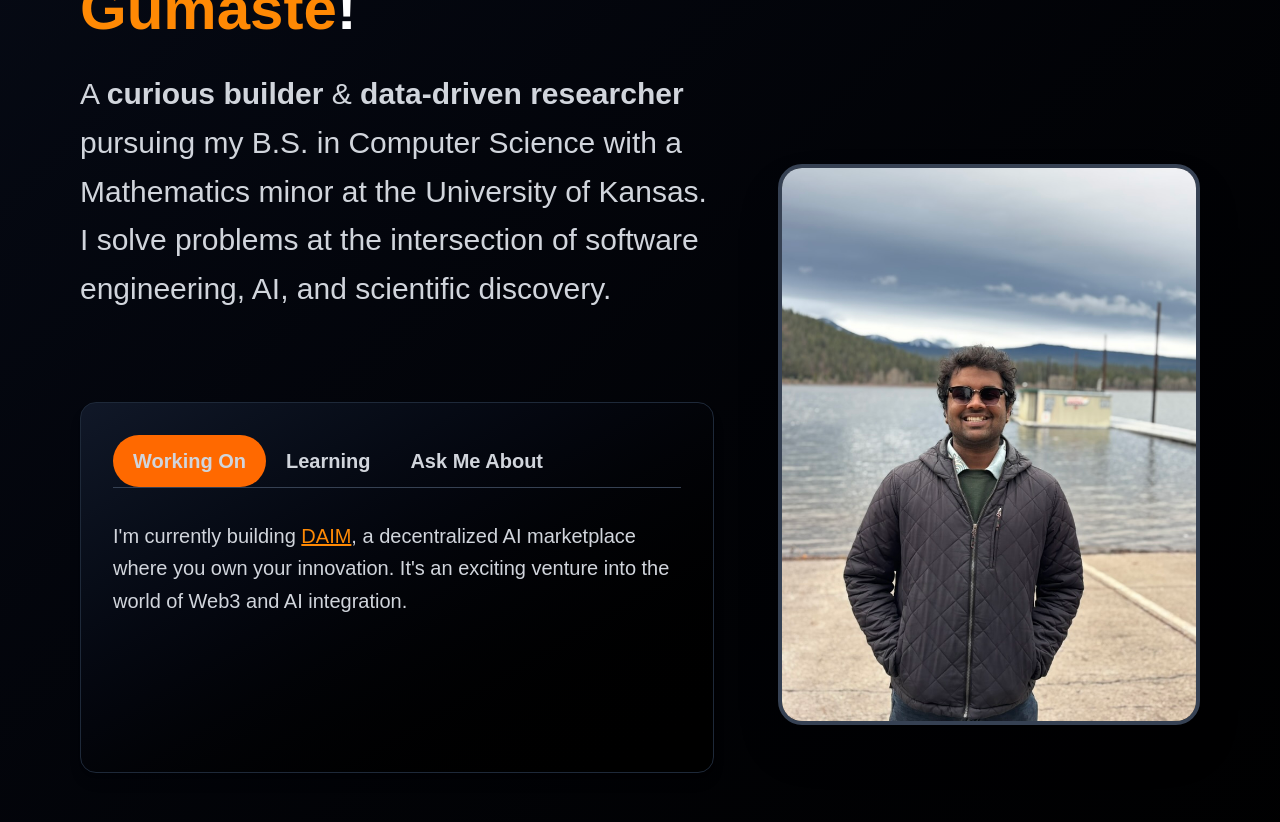
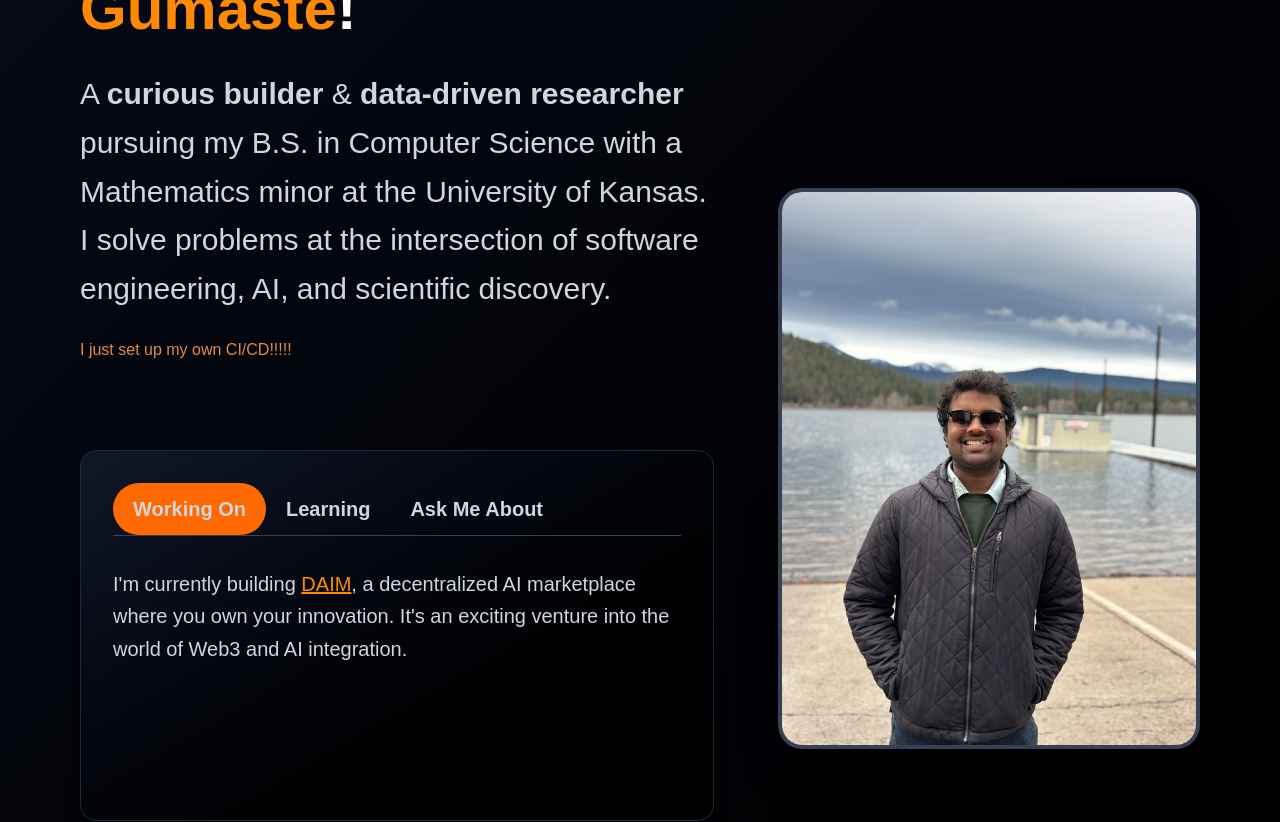
Before and after one commit to Vegito2367/TejPortfolio, a Next.js app in the folder personalwebsite/: page / in a window 1280 px wide. Shown: the top 822 px of the page. Built offline with nearby package versions, Linux system fonts and the light colour scheme.

Commit message:
Testing webhook

```diff
--- a/personalwebsite/src/customComponents/heroSection.tsx
+++ b/personalwebsite/src/customComponents/heroSection.tsx
@@ -56,6 +56,7 @@ export default function HeroSection() {
                     <p className="text-xl md:text-2xl lg:text-3xl text-gray-300 leading-relaxed max-w-prose">
                         A <strong>curious builder</strong> &amp; <strong>data-driven researcher</strong> pursuing my B.S. in Computer Science with a Mathematics minor at the University of Kansas. I solve problems at the intersection of software engineering, AI, and scientific discovery.
                     </p>
+                    <p>I just set up my own CI/CD!!!!!</p>
 
 
 
```
